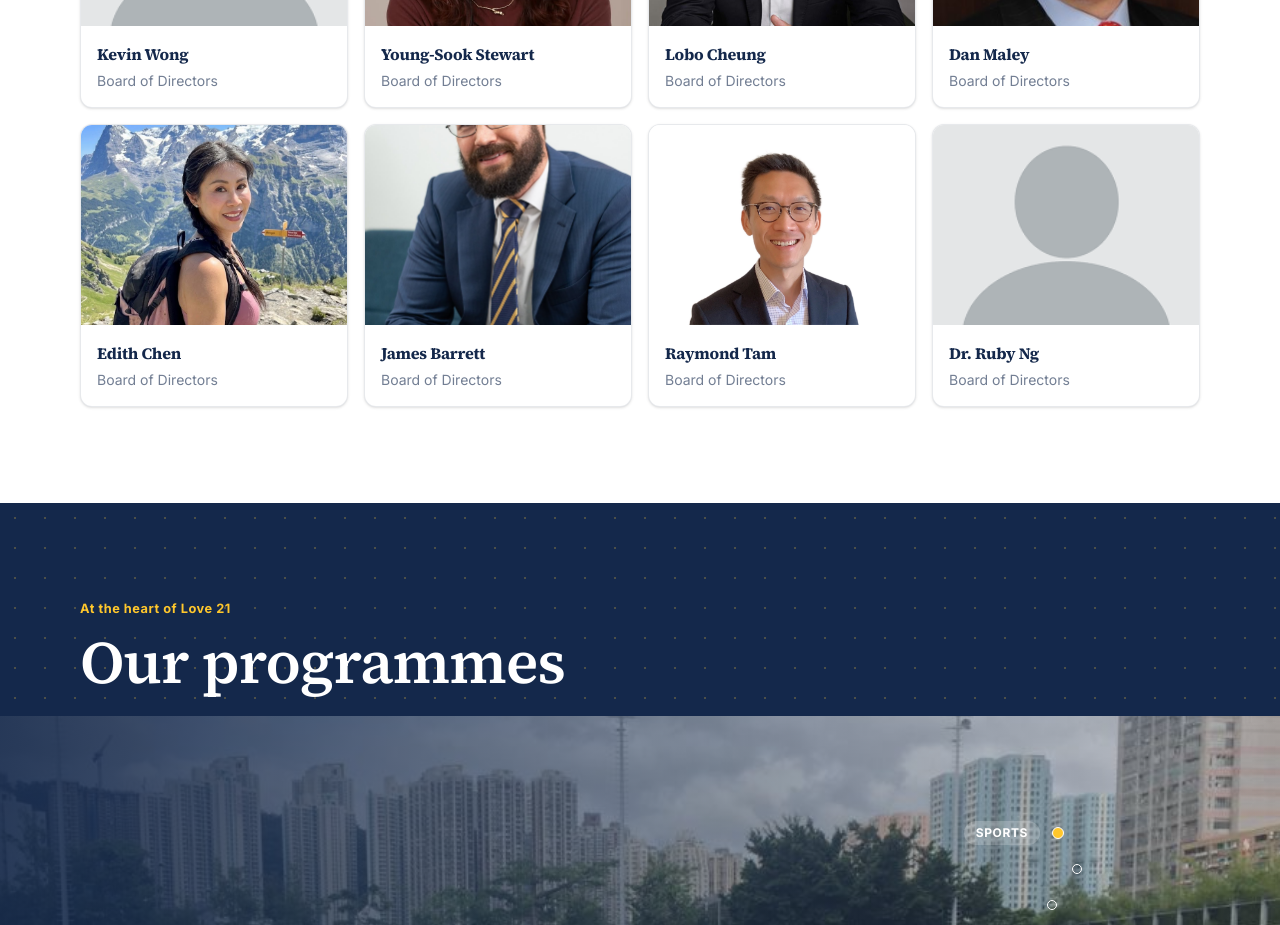
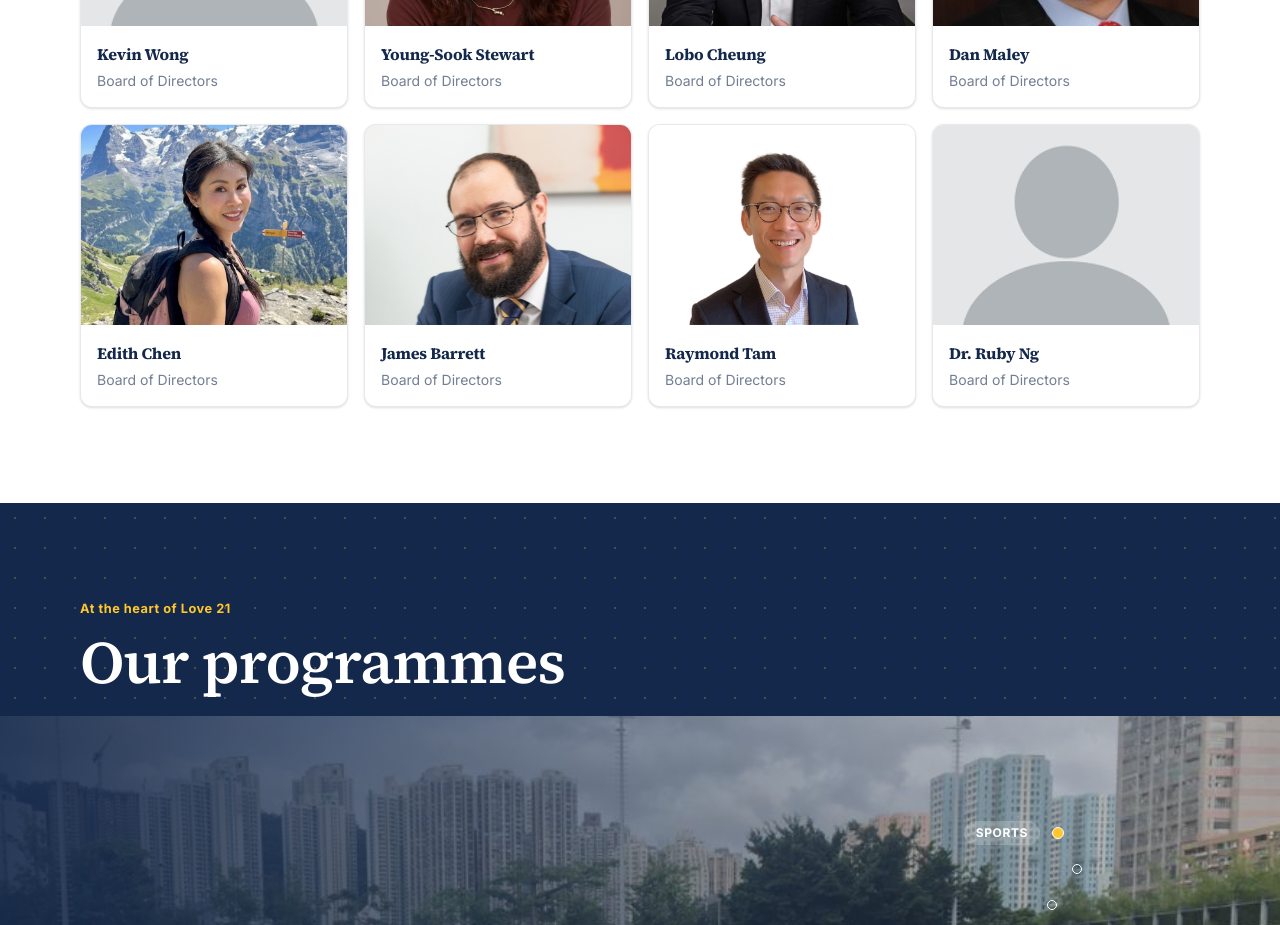
Before and after one commit to Verizent/code2give-team17, a React (Vite) app in the folder client/: page /about in a window 1280 px wide. Shown: the part 4440-5365 px from the top of the page. Built offline with nearby package versions, Linux system fonts and the light colour scheme; no server answers.

Commit message:
fixing profile

```diff
--- a/client/src/pages/AboutPage.tsx
+++ b/client/src/pages/AboutPage.tsx
@@ -33,7 +33,7 @@ const BOARD = [
   { name: 'Lobo Cheung', image: '/brand/lobo cheung.jpeg' },
   { name: 'Dan Maley', image: '/brand/dan maley.jpg' },
   { name: 'Edith Chen', image: '/brand/Edith-Chen.jpeg' },
-  { name: 'James Barrett', image: '/brand/James-Barrett.jpeg' },
+  { name: 'James Barrett', image: '/brand/James-Barrett.jpeg' , position: 'object-top'},
   { name: 'Raymond Tam', image: '/brand/raymond tam.jpeg' },
   { name: 'Dr. Ruby Ng', image: '/brand/empty.png' },
 ]
@@ -107,7 +107,10 @@ export function AboutPage() {
                 <img
                   src={member.image}
                   alt={member.name}
-                  className="h-full w-full object-cover transition-transform duration-500 hover:scale-105"
+                  className={cn(
+                    "h-full w-full object-cover transition-transform duration-500 hover:scale-105",
+                    member.position || "object-center"
+                  )}
                 />
               </div>
               <div className="p-4">
```
